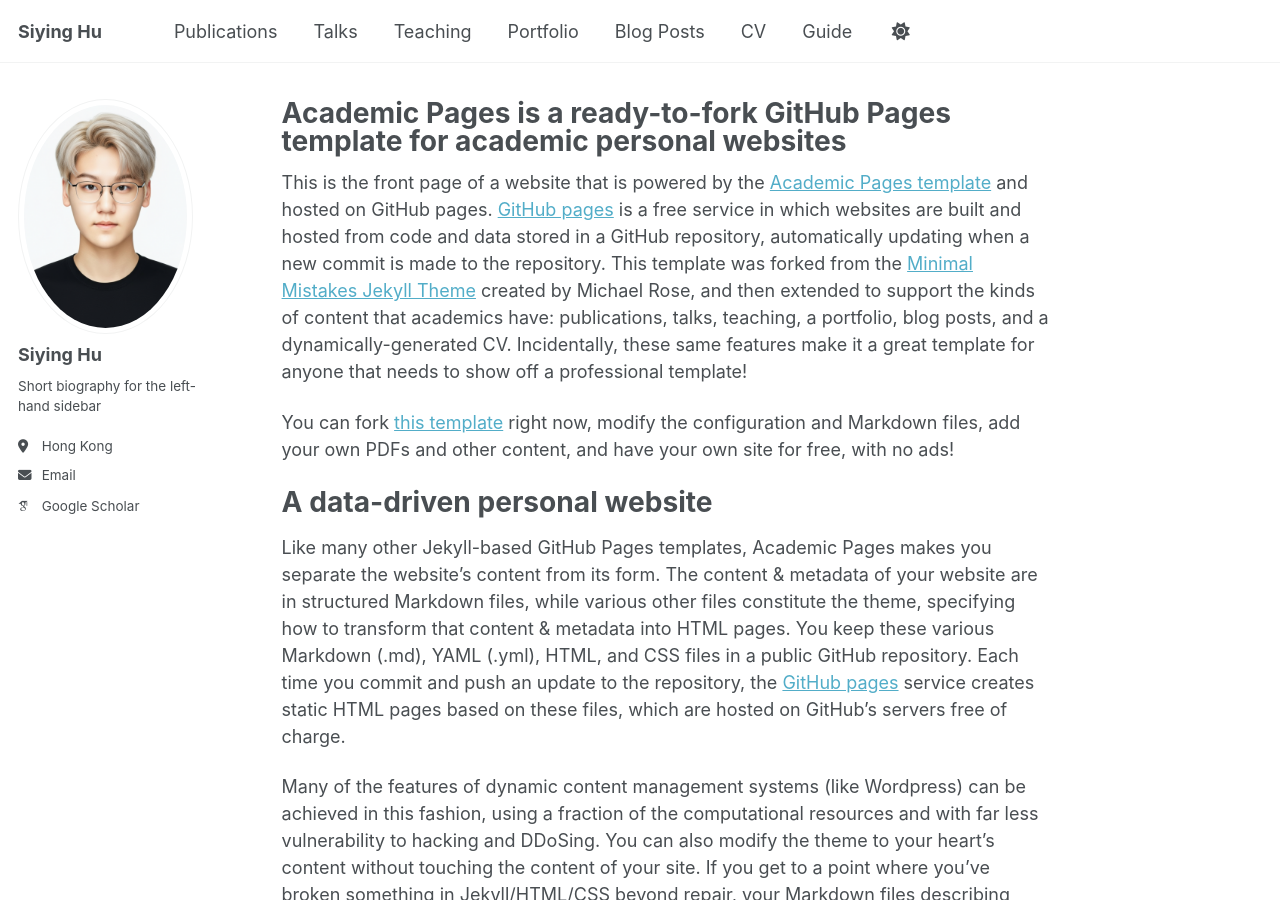
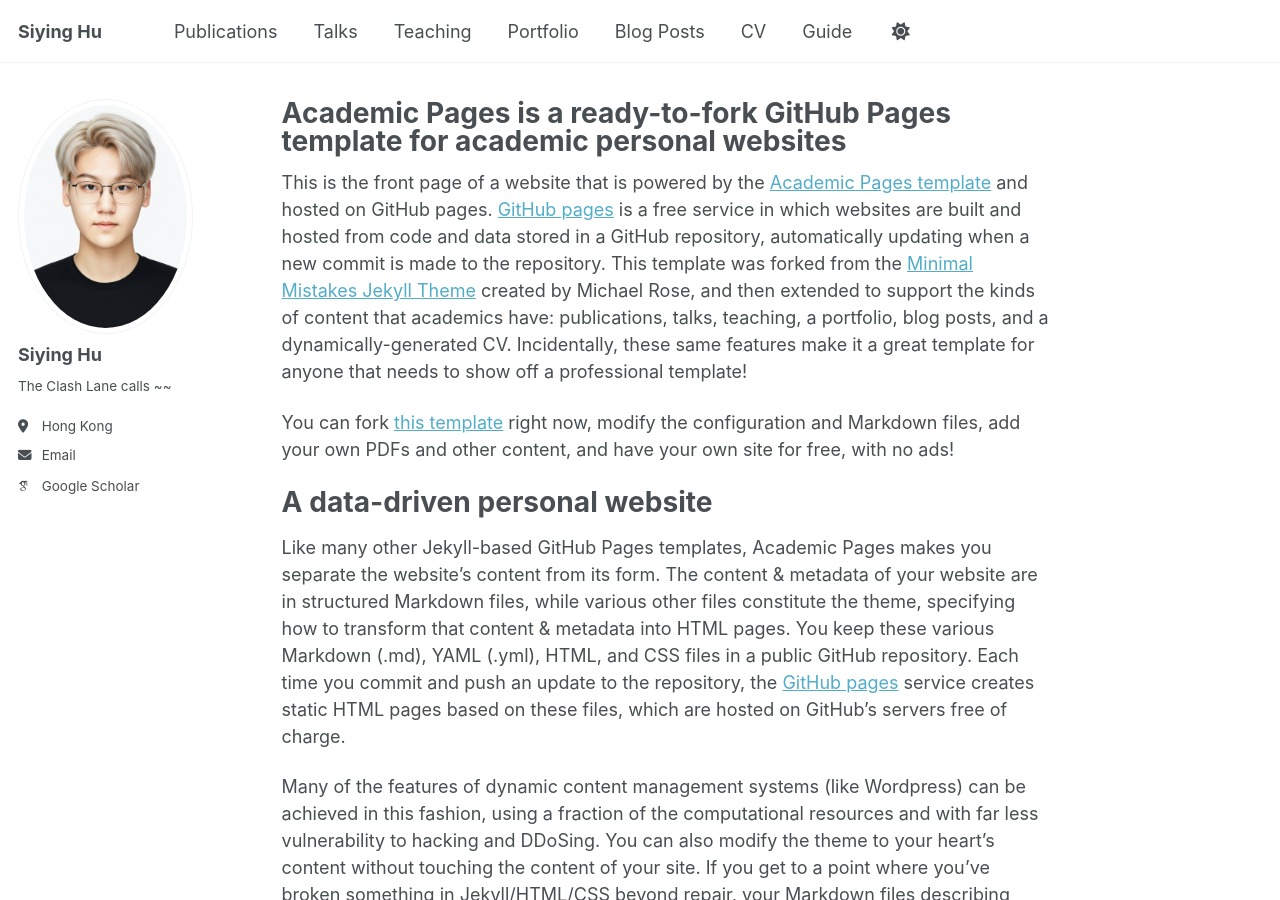
Before and after one commit to sychh/sychh.github.io, a Jekyll site: the page built from _pages/about.md, in a window 1280 px wide and 900 px high. Built offline with Jekyll 4.4.1, drawn with Linux system fonts in a browser that asks for light colours; some web fonts are replaced; a script that is not in the unit is left out.

Commit message:
Update _config.yml

```diff
--- a/_config.yml
+++ b/_config.yml
@@ -26,7 +26,7 @@ author:
   avatar           : "profile.png"
   name             : "Siying Hu"
   # pronouns         : # example: "she/her"
-  bio              : "Short biography for the left-hand sidebar"
+  bio              : "The Clash Lane calls ~~"
   location         : "Hong Kong"
   # employer         : "Red Brick University"
   # uri              : # URL
```
